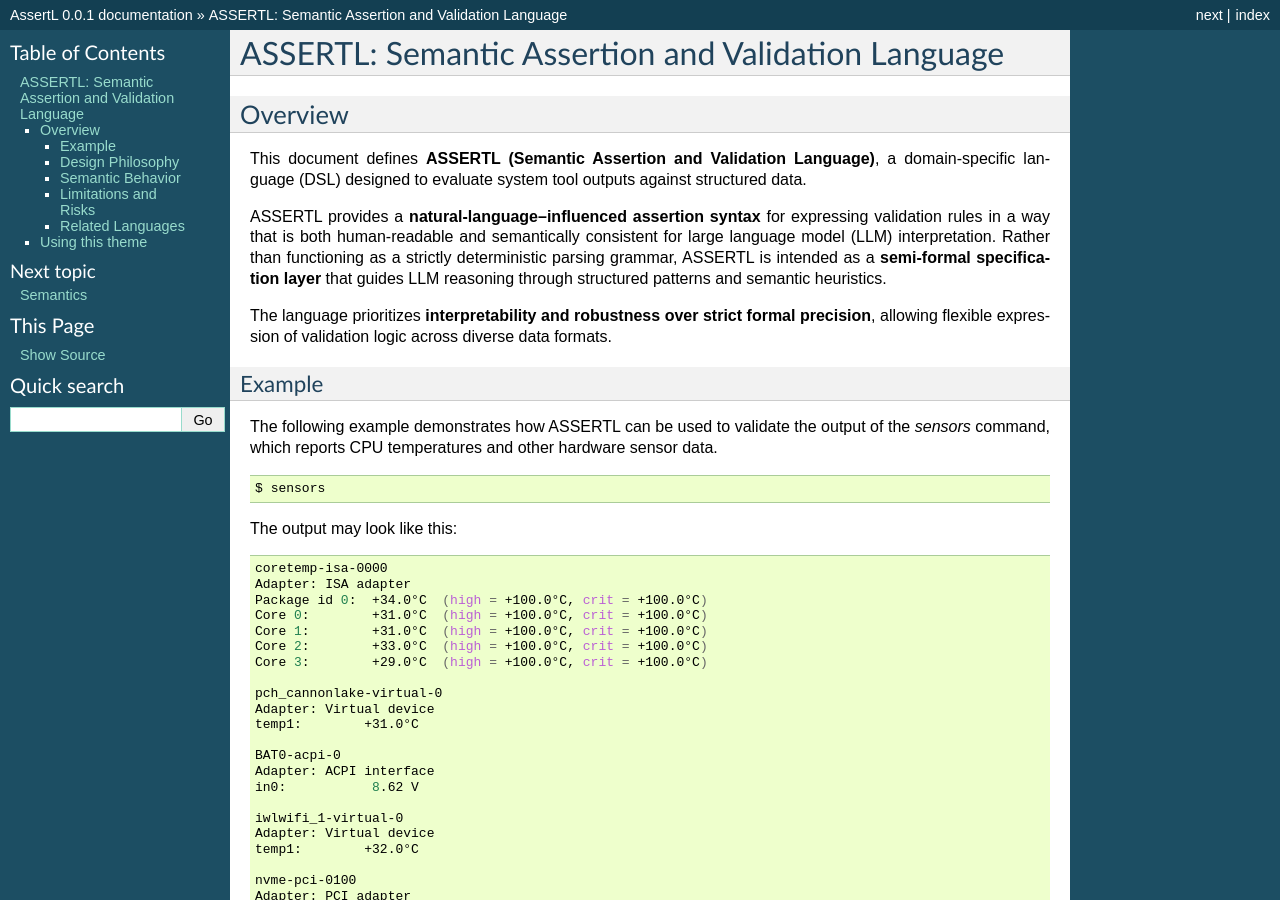
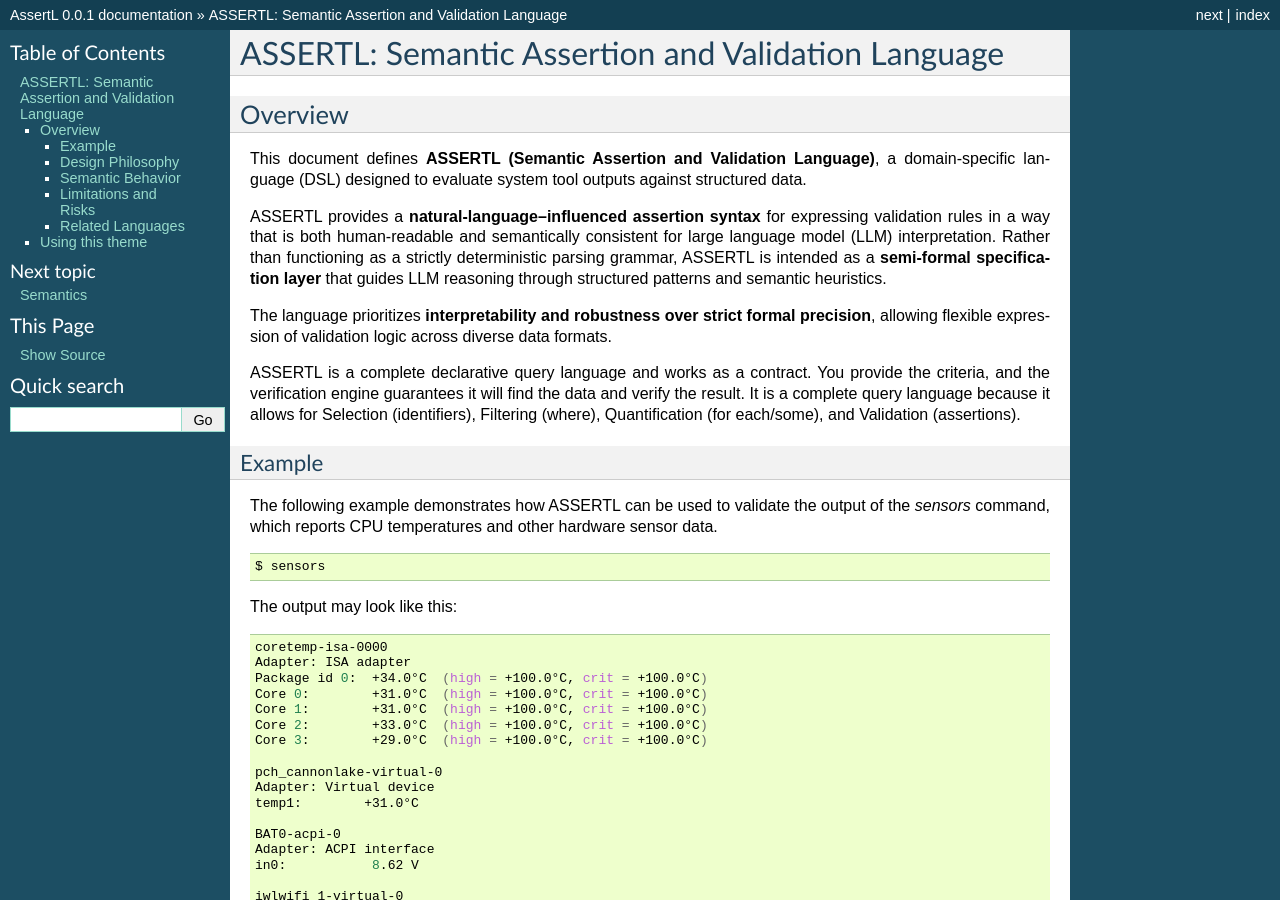
Before and after one commit to jorge-cardoso/assertl, a Sphinx documentation site: the page built from docs/source/index.rst, in a window 1280 px wide and 900 px high. Built offline with Sphinx 7.4.7, drawn with Linux system fonts in a browser that asks for light colours.

Commit message:
Enhance ASSERTL documentation with query language details
Added description of ASSERTL as a complete declarative query language, detailing its features like Selection, Filtering, Quantification, and Validation.

```diff
--- a/docs/source/index.rst
+++ b/docs/source/index.rst
@@ -14,6 +14,8 @@ This document defines **ASSERTL (Semantic Assertion and Validation Language)**,
 ASSERTL provides a **natural-language–influenced assertion syntax** for expressing validation rules in a way that is both human-readable and semantically consistent for large language model (LLM) interpretation. Rather than functioning as a strictly deterministic parsing grammar, ASSERTL is intended as a **semi-formal specification layer** that guides LLM reasoning through structured patterns and semantic heuristics.
 
 The language prioritizes **interpretability and robustness over strict formal precision**, allowing flexible expression of validation logic across diverse data formats.
+
+ASSERTL is a complete declarative query language and works as a contract. You provide the criteria, and the verification engine guarantees it will find the data and verify the result. It is a complete query language because it allows for Selection (identifiers), Filtering (where), Quantification (for each/some), and Validation (assertions).
 
 Example
 ~~~~~~~
```
